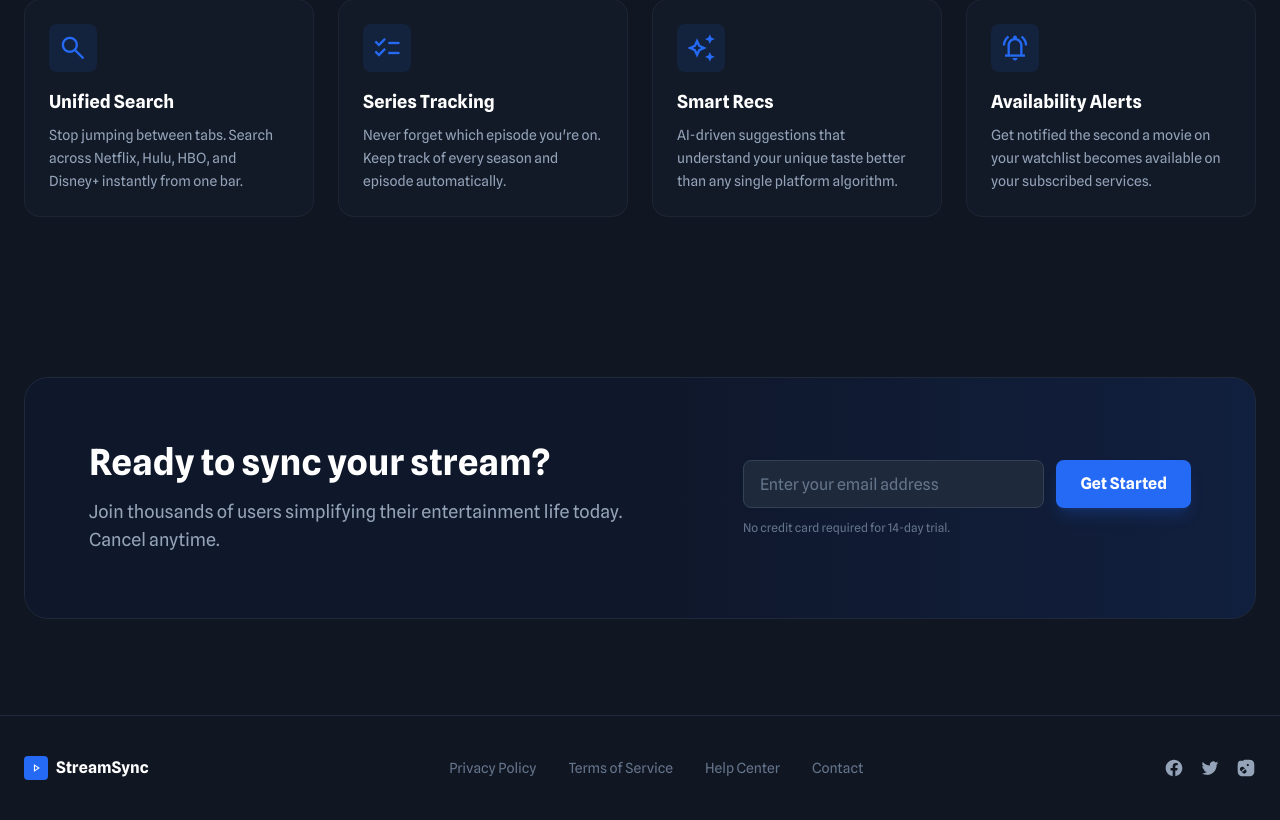
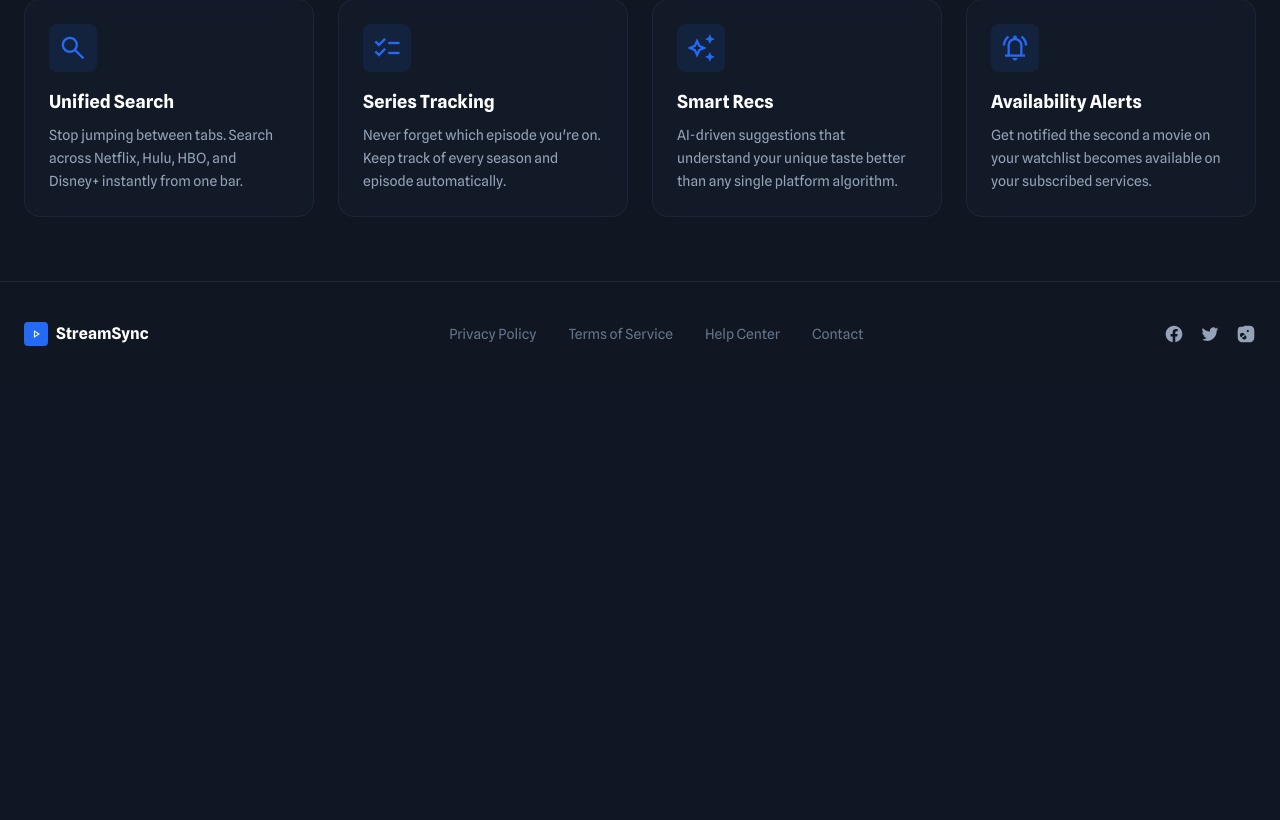
Before and after one commit to TralaleritosTralalas/SoftwareProject, a Django app: page / in a window 1280 px wide. Shown: the part 1277-2097 px from the top of the page. After the commit the page ends 1623 px from the top, so only its background shows below. Run offline with Django 5.2, Linux system fonts and the light colour scheme; some libraries are stand-ins or nearby versions.

Commit message:
refactor(home): remove unnecessary items

```diff
--- a/app/templates/pages/content_view.html
+++ b/app/templates/pages/content_view.html
@@ -446,7 +446,8 @@
               </div>
               <div class="flex justify-between border-b border-slate-200 dark:border-slate-800 pb-2">
                 <span class="text-slate-500 dark:text-slate-400">Network</span>
-+               <span class="text-slate-900 dark:text-white font-medium">{% if content.platforms %}{{ content.platforms|join:", " }}{% else %}Unknown{% endif %}</span>              </div>
+                <span class="text-slate-900 dark:text-white font-medium">{% if content.platforms %}{{ content.platforms|join:", " }}{% else %}Unknown{% endif %}</span>
+              </div>
               <div class="flex justify-between border-b border-slate-200 dark:border-slate-800 pb-2">
                 <span class="text-slate-500 dark:text-slate-400">Language</span>
                 <span class="text-slate-900 dark:text-white font-medium">English</span>
--- a/app/templates/pages/home.html
+++ b/app/templates/pages/home.html
@@ -68,9 +68,6 @@
 </div>
 <div class="hidden md:flex flex-1 justify-end gap-8 items-center">
 <div class="flex items-center gap-8">
-<a class="text-slate-600 dark:text-slate-400 hover:text-primary dark:hover:text-primary transition-colors text-sm font-medium" href="#">Features</a>
-<a class="text-slate-600 dark:text-slate-400 hover:text-primary dark:hover:text-primary transition-colors text-sm font-medium" href="#">Pricing</a>
-<a class="text-slate-600 dark:text-slate-400 hover:text-primary dark:hover:text-primary transition-colors text-sm font-medium" href="#">About Us</a>
 </div>
 <div class="flex gap-3">
 <button class="h-10 px-5 rounded-lg text-slate-900 dark:text-white text-sm font-bold border border-slate-200 dark:border-slate-700 hover:bg-slate-100 dark:hover:bg-slate-800 transition-all">
@@ -105,13 +102,7 @@
                                     Experience entertainment management reimagined. StreamSync unifies Netflix, Hulu, HBO, and more into a single, seamless cinematic interface.
                                 </h2>
 <div class="flex flex-col sm:flex-row gap-4 justify-center mt-6">
-<button class="h-12 px-8 rounded-xl bg-primary hover:bg-blue-600 text-white text-base font-bold tracking-wide shadow-xl shadow-primary/30 transition-all transform hover:scale-105">
-                                        Start Free Trial
-                                    </button>
-<button class="glass-btn h-12 px-8 rounded-xl text-white text-base font-bold tracking-wide hover:bg-white/10 transition-all flex items-center justify-center gap-2 group/btn">
-<span class="material-symbols-outlined text-xl group-hover/btn:translate-x-1 transition-transform">play_circle</span>
-                                        Watch Demo
-                                    </button>
+
 </div>
 </div>
 <!-- Decorative blur -->
@@ -205,30 +196,7 @@
                             <span class="material-symbols-outlined text-sm">arrow_forward</span>
 </button>
 </div>
-<!-- CTA Section -->
-<div class="w-full px-6 py-16 md:py-24">
-<div class="relative w-full rounded-3xl overflow-hidden bg-slate-900 border border-slate-800 p-8 md:p-16 flex flex-col md:flex-row items-center justify-between gap-10">
-<!-- Background gradient for CTA -->
-<div class="absolute top-0 right-0 w-1/2 h-full bg-gradient-to-l from-primary/10 to-transparent pointer-events-none"></div>
-<div class="flex flex-col gap-4 z-10 max-w-xl">
-<h2 class="text-3xl md:text-4xl font-black text-white leading-tight">
-                                    Ready to sync your stream?
-                                </h2>
-<p class="text-slate-400 text-lg">
-                                    Join thousands of users simplifying their entertainment life today. Cancel anytime.
-                                </p>
-</div>
-<div class="w-full max-w-md z-10">
-<form class="flex flex-col sm:flex-row gap-3">
-<input class="flex-1 h-12 rounded-lg bg-slate-800 border-slate-700 text-white placeholder:text-slate-500 focus:ring-2 focus:ring-primary focus:border-transparent px-4 outline-none transition-all" placeholder="Enter your email address" type="email"/>
-<button class="h-12 px-6 rounded-lg bg-primary hover:bg-blue-600 text-white font-bold whitespace-nowrap shadow-lg shadow-primary/20 transition-all" type="submit">
-                                        Get Started
-                                    </button>
-</form>
-<p class="mt-3 text-xs text-slate-500 text-center sm:text-left">No credit card required for 14-day trial.</p>
-</div>
-</div>
-</div>
+
 <!-- Footer -->
 <footer class="w-full border-t border-slate-200 dark:border-slate-800 py-10 px-6">
 <div class="flex flex-col md:flex-row justify-between items-center gap-6">
```
